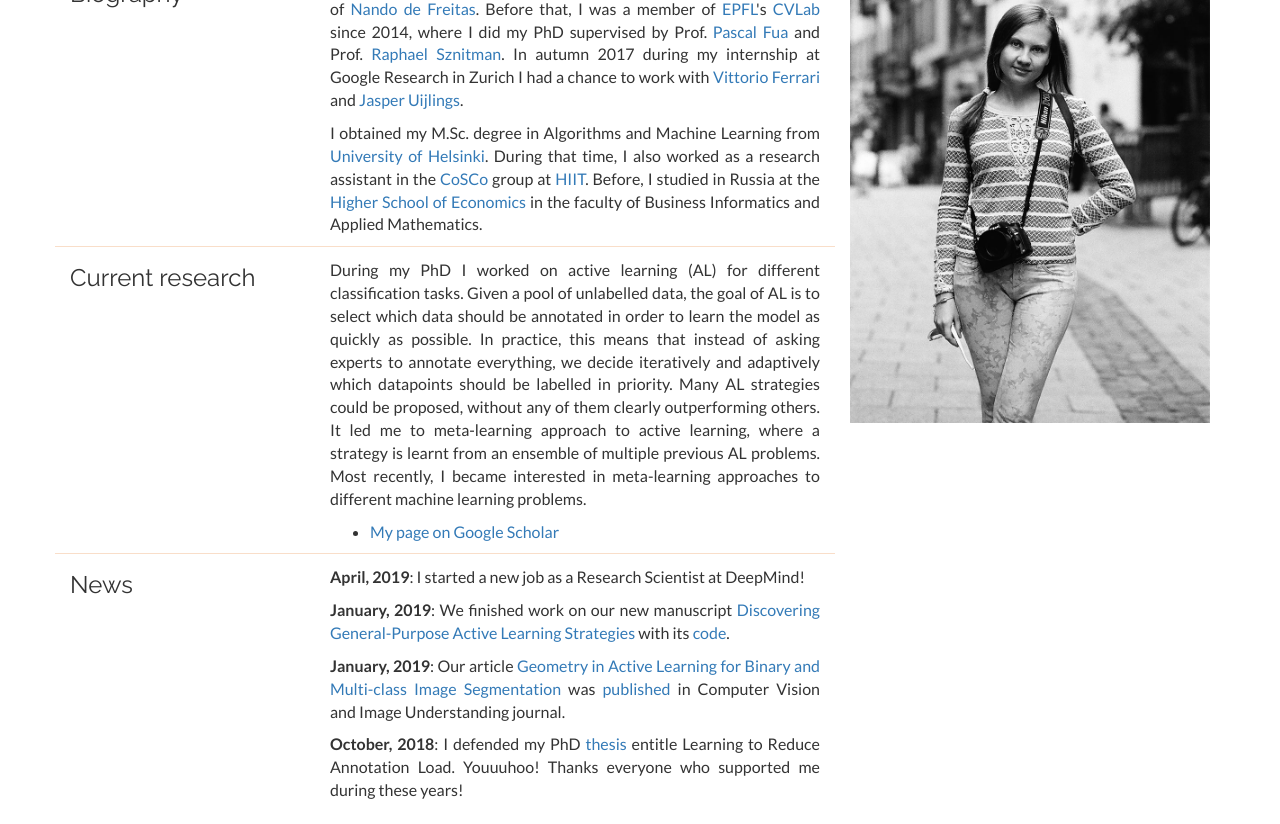
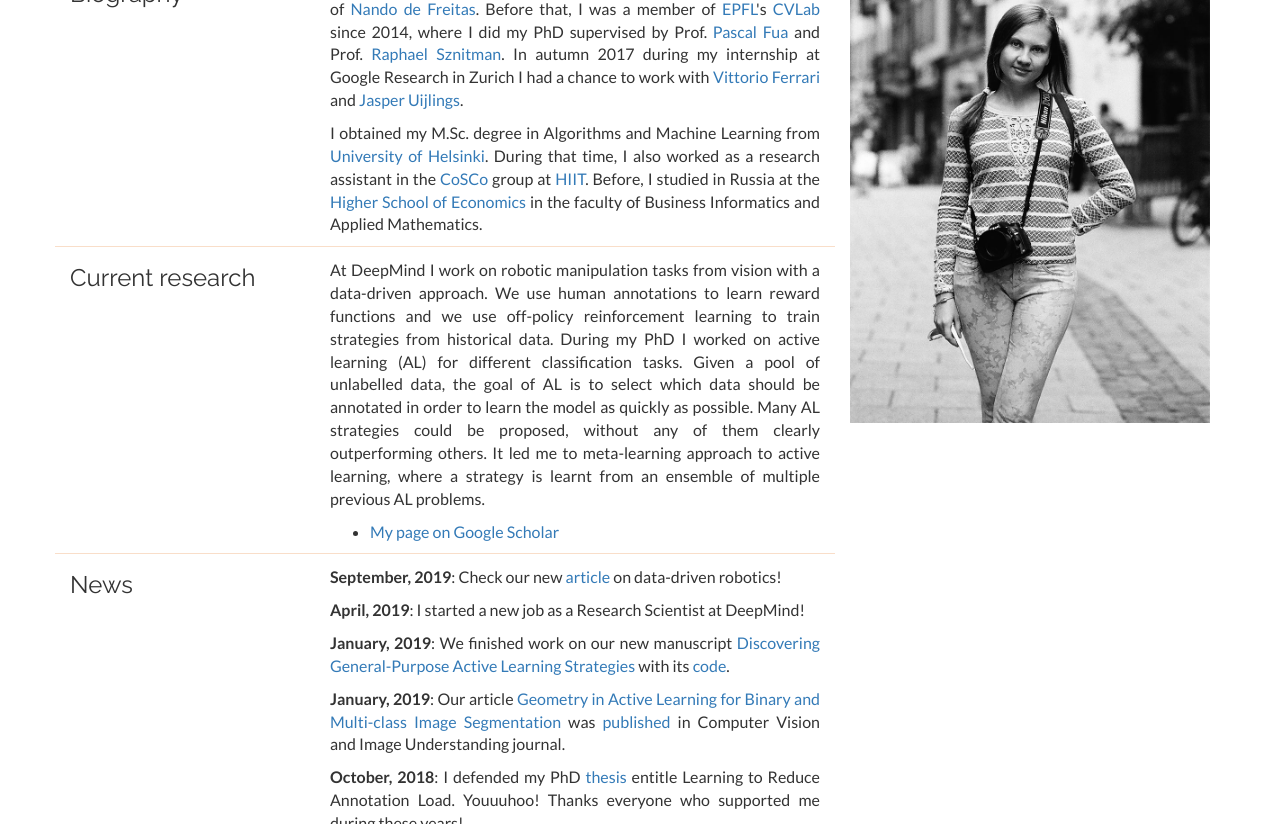
Before and after one commit to ksenia-konyushkova/ksyu-web, a Jekyll site: the page built from index.html, in a window 1280 px wide and 900 px high, scrolled down 298 px, cut to the strip 0-824 px from the top of the window. Built offline with Jekyll 4.4.1, drawn with Linux system fonts in a browser that asks for light colours; nearby versions of some CDN libraries.

Commit message:
Added data-driven robotics article again

```diff
--- a/index.html
+++ b/index.html
@@ -38,12 +38,12 @@ Before, I studied in Russia at the <a href="https://www.hse.ru/en/">Higher Schoo
       </div>
       <div class="col-md-8 justified">
         <p>
+At DeepMind I work on robotic manipulation tasks from vision with a data-driven approach.
+We use human annotations to learn reward functions and we use off-policy reinforcement learning to train strategies from historical data.
 During my PhD I worked on active learning (AL) for different classification tasks.
 Given a pool of unlabelled data, the goal of AL is to select which data should be annotated in order to learn the model as quickly as possible.
-In practice, this means that instead of asking experts to annotate everything, we decide iteratively and adaptively which datapoints should be labelled in priority.
 Many AL strategies could be proposed, without any of them clearly outperforming others.
 It led me to meta-learning approach to active learning, where a strategy is learnt from an ensemble of multiple previous AL problems.
-Most recently, I became interested in meta-learning approaches to different machine learning problems.
         </p>
         <ul>
           <li><a href="https://scholar.google.ch/citations?user=gTACuSgAAAAJ&hl=en">My page on Google Scholar</a></li>
@@ -56,6 +56,9 @@ Most recently, I became interested in meta-learning approaches to different mach
       </div>
       <div class="col-md-8 justified">
         <p>
+        <strong>September, 2019</strong>: Check our new <a href="https://sites.google.com/corp/view/data-driven-robotics/"><span class="s2">article</span></a> on data-driven robotics!
+        </p>
+	<p>
         <strong>April, 2019</strong>: I started a new job as a Research Scientist at DeepMind!
         </p>
         <p>
```
